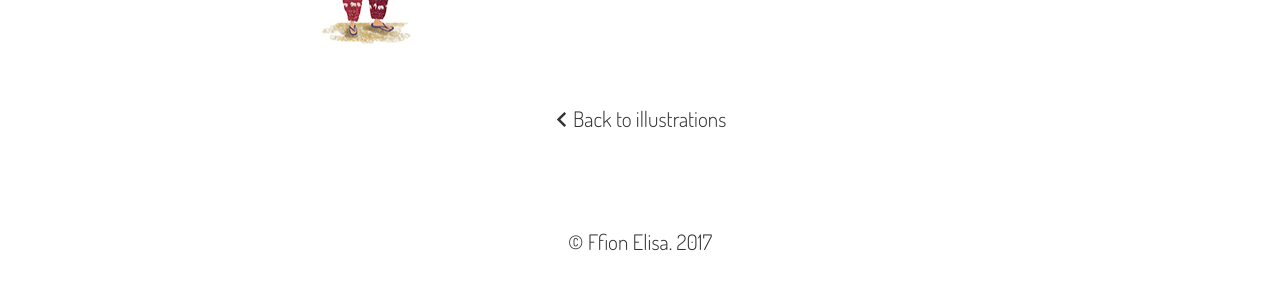
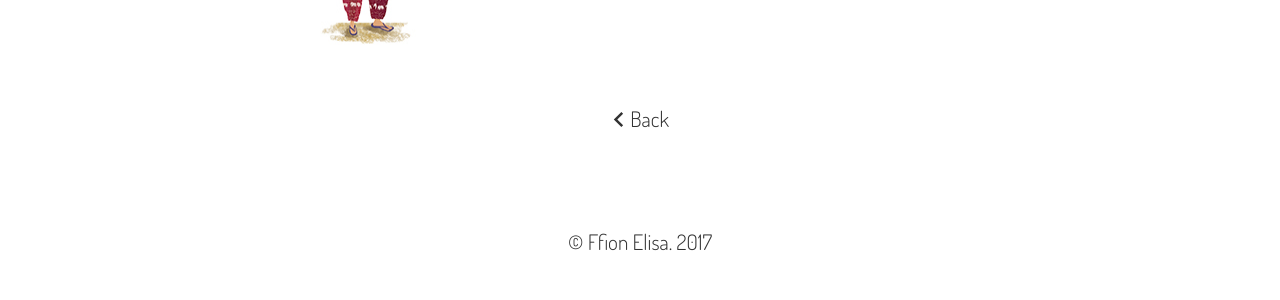
Before and after one commit to danprince/ffionelisa.com, a Jekyll site: the page built from _series/south-east-asia.md, in a window 1280 px wide. Shown: the part 1049-1349 px from the top of the page. Built offline with Jekyll 4.4.1, drawn with Linux system fonts in a browser that asks for light colours; nearby versions of some CDN libraries.

Commit message:
bilingual pages

```diff
--- a/_includes/header.html
+++ b/_includes/header.html
@@ -8,7 +8,7 @@
     <nav class="site-nav">
       <a class="{% if page.url == '/' %}active{% endif %}" href="/">
         <span data-lang="en">Illustration</span>
-        <span data-lang="cy">Darlun</span>
+        <span data-lang="cy">Darluniau</span>
       </a>
       {% for p in site.pages %}
         <a class="{% if page.url == p.url %}active{% endif %}" href="{{p.url}}">
--- a/_layouts/default.html
+++ b/_layouts/default.html
@@ -11,12 +11,12 @@
   </head>
   <body data-lang="en">
     <script>
-      setLanguage(localStorage.lang || 'en');
-
       function setLanguage(lang) {
         document.body.setAttribute('data-lang', lang);
         localStorage.lang = lang;
       }
+
+      setLanguage(localStorage.lang || 'en');
     </script>
     {% include header.html %}
     <main class="site-content">{{content}}</main>
--- /dev/null
+++ b/_layouts/page.html
@@ -0,0 +1,6 @@
+---
+layout: default
+---
+
+<div data-lang="en">{{content}}</div>
+<div data-lang="cy">{{page.body_cy}}</div>
--- a/_layouts/series.html
+++ b/_layouts/series.html
@@ -18,5 +18,9 @@ layout: default
 {% endfor %}
 
 <footer class="series-footer">
-  <a href="/"><svg xmlns="http://www.w3.org/2000/svg" fill="currentColor" width=".7em" height=".7em" viewBox="0 0 24 24"><path d="M16.67 0l2.83 2.829-9.339 9.175 9.339 9.167-2.83 2.829-12.17-11.996z"/></svg> Back to illustrations</a>
+  <a href="/">
+    <svg xmlns="http://www.w3.org/2000/svg" fill="currentColor" width=".7em" height=".7em" viewBox="0 0 24 24"><path d="M16.67 0l2.83 2.829-9.339 9.175 9.339 9.167-2.83 2.829-12.17-11.996z"/></svg>
+    <span data-lang="en">Back</span>
+    <span data-lang="cy">Yn ôl</span>
+  </a>
 </footer>
--- a/admin/config.yml
+++ b/admin/config.yml
@@ -26,7 +26,7 @@ collections:
     folder: "_pages"
     create: true
     fields:
-      - { label: "Layout", name: "layout", widget: "string", default: "default" }
+      - { label: "Layout", name: "layout", widget: "string", default: "page" }
       - { label: "Title (English)", name: "title", widget: "string", tagname: "h1", required: false }
       - { label: "Title (Cymraeg)", name: "title_cy", widget: "string", tagname: "h1", required: false }
       - { label: "Body (English)", name: "body", widget: "markdown" }
```
